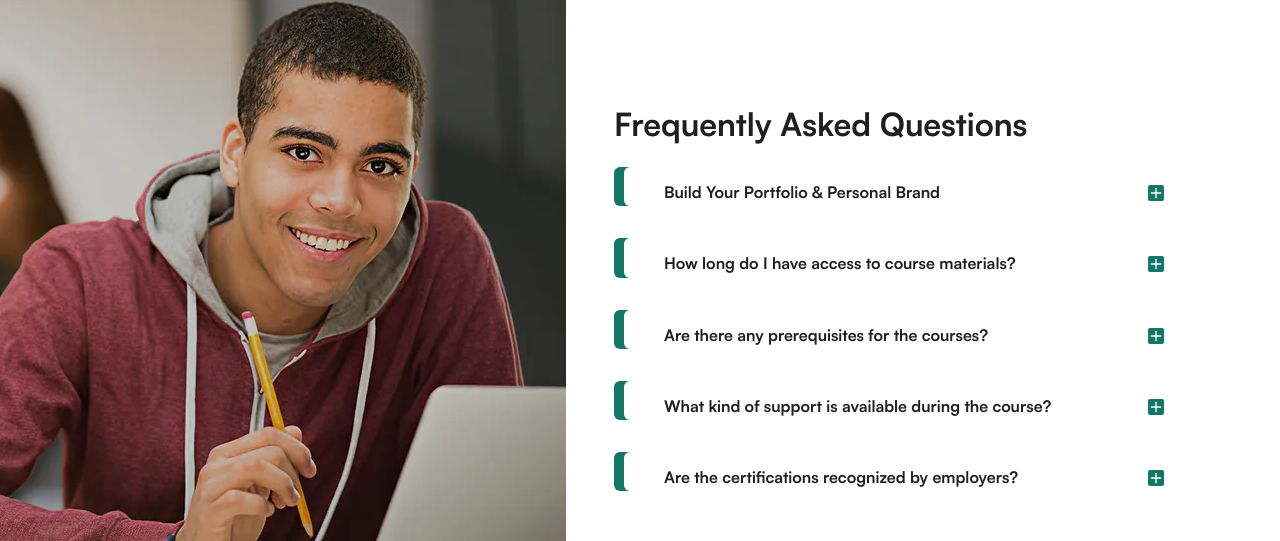
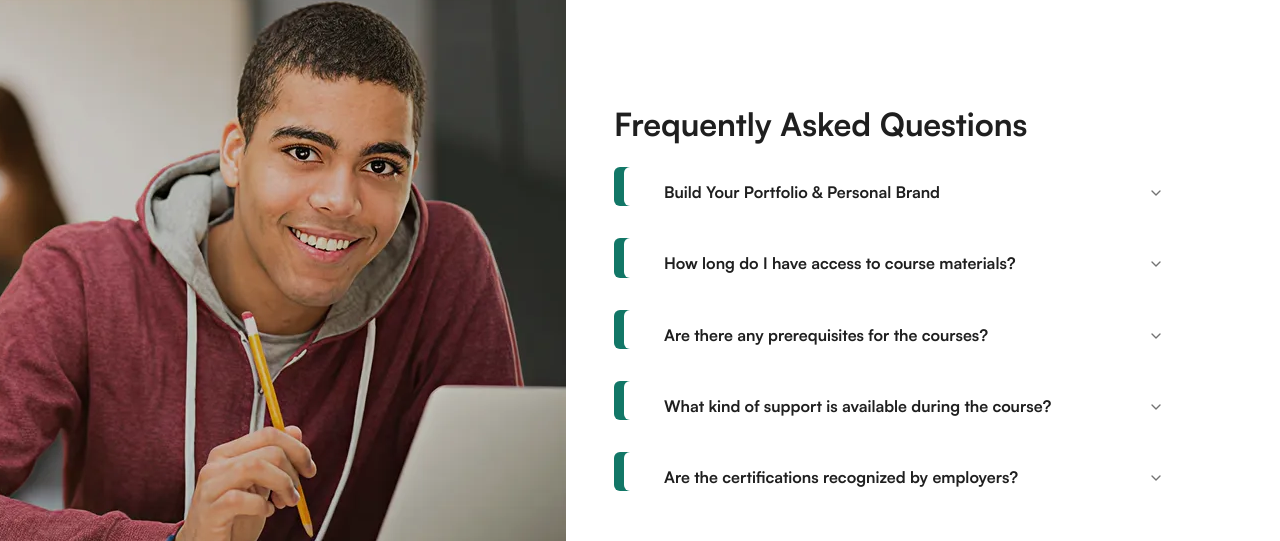
Before and after one commit to david-oj/jade_dval-redesign, a React (Vite) app: page / in a window 1280 px wide. Shown: the part 3059-3600 px from the top of the page. Built offline with nearby package versions, Linux system fonts and the light colour scheme.

Commit message:
Revert "fix faqs accordion icons"
This reverts commit 820f42ee10034b6bac0411806f153122cdad19d1.

```diff
--- a/src/components/ui/accordion.tsx
+++ b/src/components/ui/accordion.tsx
@@ -1,7 +1,6 @@
 import * as React from "react";
 import * as AccordionPrimitive from "@radix-ui/react-accordion";
-import { ChevronDownIcon, Plus, Minus } from "lucide-react";
-import { useState } from "react";
+import { ChevronDownIcon } from "lucide-react";
 
 import { cn } from "@/lib/utils";
 
@@ -29,11 +28,9 @@ function AccordionTrigger({
   children,
   ...props
 }: React.ComponentProps<typeof AccordionPrimitive.Trigger>) {
-  const [toggle, setToggle] = useState(false);
   return (
     <AccordionPrimitive.Header className="flex">
       <AccordionPrimitive.Trigger
-        onClick={() => setToggle((prev) => !prev)}
         data-slot="accordion-trigger"
         className={cn(
           "focus-visible:border-ring focus-visible:ring-ring/50 flex flex-1 items-start justify-between gap-4 rounded-md pt-4 pb-1 text-left text-sm font-medium transition-all outline-none hover:underline focus-visible:ring-[3px] disabled:pointer-events-none disabled:opacity-50 [&[data-state=open]>svg]:rotate-180",
@@ -42,11 +39,7 @@ function AccordionTrigger({
         {...props}
       >
         {children}
-        {toggle ? (
-          <Minus className="text-white bg-primary rounded-xs pointer-events-none size-4 shrink-0 translate-y-0.5 transition-transform duration-200" />
-        ) : (
-          <Plus className="text-white bg-primary rounded-xs pointer-events-none size-4 shrink-0 translate-y-0.5 transition-transform duration-200" />
-        )}
+        <ChevronDownIcon className="text-muted-foreground pointer-events-none size-4 shrink-0 translate-y-0.5 transition-transform duration-200" />
       </AccordionPrimitive.Trigger>
     </AccordionPrimitive.Header>
   );
```
